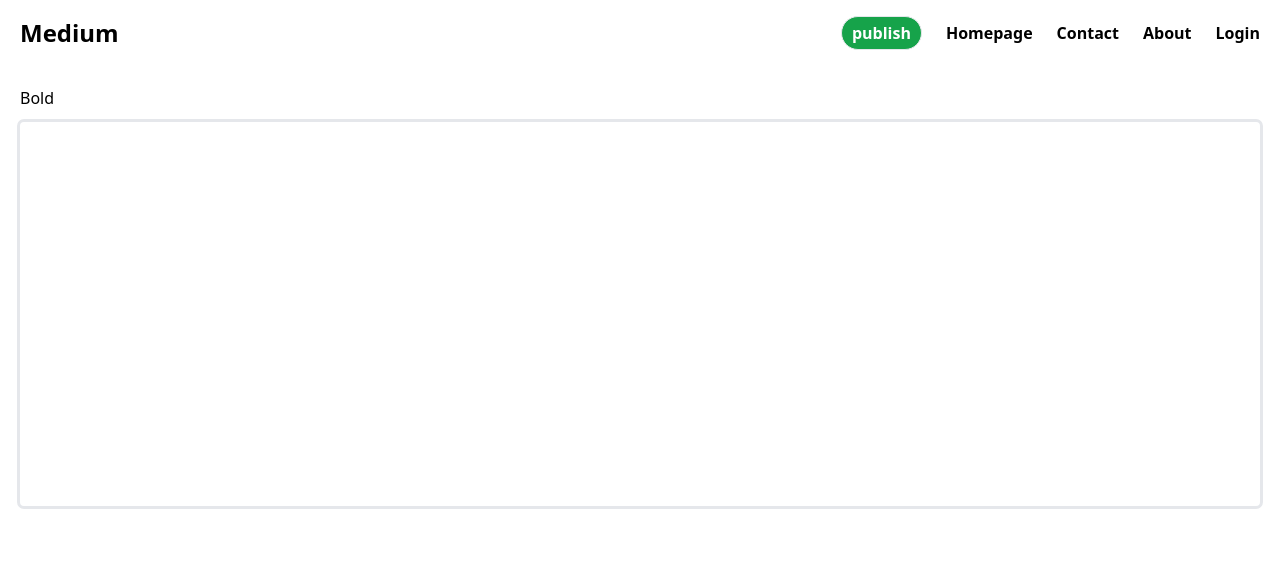
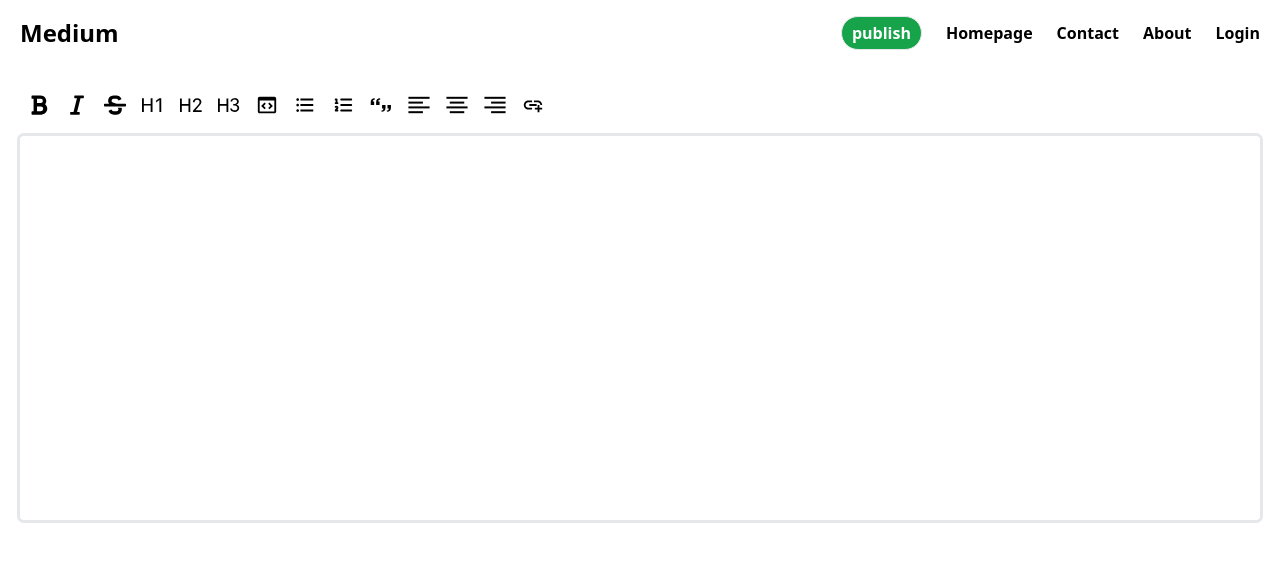
Before and after one commit to illuricharles/blog-application, a Next.js app: page /publish in a window 1280 px wide. Shown: the top 562 px of the page. Built offline with nearby package versions, Linux system fonts and the light colour scheme.

Commit message:
Link Button Added

```diff
--- a/components/editor/Editor.tsx
+++ b/components/editor/Editor.tsx
@@ -1,13 +1,83 @@
 "use client"
 
-import { useEditor, EditorContent } from '@tiptap/react'
+import { useEditor, EditorContent, mergeAttributes } from '@tiptap/react'
 import StarterKit from '@tiptap/starter-kit'
+import Heading from '@tiptap/extension-heading'
 import { ToolBar } from './ToolBar'
+import TextAlign from '@tiptap/extension-text-align'
+import Link from '@tiptap/extension-link'
+
+type Levels = 1 | 2 | 3
 
 export function Editor() {
 
     const extensions = [
-        StarterKit
+        StarterKit.configure({
+            paragraph: {
+                HTMLAttributes: {
+                    class: "text-lg"
+                }
+            },
+            strike: {
+                HTMLAttributes: {
+                    class: "line-through"
+                }
+            },
+            heading: false,
+            codeBlock: {
+                HTMLAttributes: {
+                    class: "bg-gray-900 text-gray-100 p-2 rounded-lg overflow-x-auto font-mono"
+                }
+            },
+            bulletList: {
+                HTMLAttributes: {
+                    class: "list-disc ml-4"
+                }
+            },
+            orderedList: {
+                HTMLAttributes: {
+                    class: "list-decimal ml-4"
+                }
+            },
+            blockquote: {
+                HTMLAttributes: {
+                    class: "border-l-2 ml-2 pl-2"
+                }
+            }
+        }),
+        Link.configure({
+            openOnClick: false,
+            autolink: false,
+            linkOnPaste: false,
+            HTMLAttributes: {
+                target: "_blank",
+                class: "underline text-blue-500"
+            }
+        }),
+        Heading.configure({ levels: [1, 2, 3] }).extend({
+            levels: [1, 2],
+            renderHTML({ node, HTMLAttributes }) {
+              const level = (this.options.levels.includes(node.attrs.level)
+                ? node.attrs.level
+                : this.options.levels[0]) as Levels
+              const classes:Record<Levels, string> = {
+                1: 'text-4xl text-bold',
+                2: 'text-3xl text-bold',
+                3: 'text-2xl text-bold'
+              }
+              return [
+                `h${level}`,
+                mergeAttributes(this.options.HTMLAttributes, HTMLAttributes, {
+                  class: `${classes[level]}`,
+                }),
+                0,
+              ]
+            },
+        }),
+        TextAlign.configure({
+            types: ['heading', 'paragraph'],
+        })
+
     ]
 
     const editor = useEditor({
--- /dev/null
+++ b/components/editor/LinkElement.tsx
@@ -0,0 +1,93 @@
+
+import { Editor } from "@tiptap/react"
+import clsx from "clsx"
+import { useEffect, useState } from "react"
+import { MdAddLink } from "react-icons/md"
+
+interface Props {
+    editor: Editor,
+    initialLink: string | null
+}
+
+interface DisplayLinkInputProps {
+    handleTextLinkInput: (value: string) => void ,
+    inputValue: string,
+    setLinkToText: (url:string) => void,
+    closeShowLinkInput: () => void,
+    editor: Editor
+}
+
+const taskItems = [
+    {
+        task: "link",
+        icon: <MdAddLink size={22} />
+    }
+]
+
+
+
+function DisplayLinkInput({handleTextLinkInput, inputValue, setLinkToText, closeShowLinkInput}: DisplayLinkInputProps) {
+
+
+
+
+    return <div className="absolute top-10 z-50 bg-white border border-gray-700 rounded px-2 py-1">
+        <input type="text" placeholder="https://example.com" className=" rounded outline-none"
+        onChange={(e) => handleTextLinkInput(e.target.value)}
+        value={inputValue}
+        />
+        <button
+        onClick={() => {
+            setLinkToText(inputValue)
+            closeShowLinkInput()
+
+        }
+    }
+        className="px-2 bg-green-700 text-white py-1 rounded"
+        >ok</button>
+    </div>
+}
+
+export function LinkElement({ editor, initialLink }: Props) {
+    const [showLinkInput, setShowLinkInput] = useState(false)
+    const[textLinkInput, setTextLinkInput] = useState('')
+
+    useEffect(() => {
+        if(initialLink) {
+            setTextLinkInput(initialLink)
+        }
+        else {
+            setTextLinkInput("")
+        }
+    }, [initialLink])
+
+
+    function handleTextLinkInput(value: string) {
+        setTextLinkInput(value)
+    }
+
+    function closeShowLinkInput() {
+        setShowLinkInput(false)
+    }
+
+    function setLinkToText(url: string) {
+        if (!url) {
+            editor.chain().focus().extendMarkRange('link').unsetLink().run()
+            return
+        }
+
+        editor.chain().focus().extendMarkRange('link').setLink({ href: url }).run() // Add `unsetLink()` here
+    }
+
+    return <div >
+        <div className="relative">
+            <button
+            className={clsx('p-2', editor.isActive(taskItems[0].task) ? "bg-black text-white" : "bg-white text-black")}
+            onClick={() => setShowLinkInput(!showLinkInput)}
+            >
+                {taskItems[0].icon}
+            </button>
+        </div>
+        {showLinkInput? <DisplayLinkInput editor={editor} closeShowLinkInput={closeShowLinkInput} setLinkToText={setLinkToText} handleTextLinkInput={handleTextLinkInput} inputValue ={textLinkInput}/>:null}
+    </div>
+}
--- a/components/editor/ToolBar.tsx
+++ b/components/editor/ToolBar.tsx
@@ -1,13 +1,24 @@
 import { ToolBarButtons } from "./ToolBarButtons";
 import React from "react";
 import { Editor } from "@tiptap/react";
+import { LinkElement } from "./LinkElement";
 
 interface Props {
     editor: Editor | null
 }
 
 export function ToolBar({editor}: Props) {
-    return <div className="">
-        <ToolBarButtons editor = {editor}/>
+    if(!editor) {
+        return null
+    }
+
+    function getLinkInitialValue() {
+        const link = editor?.getAttributes('link').href
+        return link
+    }
+
+    return <div className="flex">
+         <ToolBarButtons editor = {editor}/>
+         <LinkElement editor={editor} initialLink = {getLinkInitialValue()}/>
     </div>
 }
--- a/components/editor/ToolBarButtons.tsx
+++ b/components/editor/ToolBarButtons.tsx
@@ -1,15 +1,133 @@
 import { Editor } from "@tiptap/react";
+import clsx from "clsx";
+import { BiCodeBlock } from "react-icons/bi";
+import { BsTypeH1, BsTypeH2, BsTypeH3 } from "react-icons/bs";
+import {  FaBold, FaItalic, FaStrikethrough } from "react-icons/fa";
+import { GrBlockQuote, GrTextAlignCenter, GrTextAlignLeft, GrTextAlignRight } from "react-icons/gr";
+import { LuListOrdered } from "react-icons/lu";
+import {  MdFormatListBulleted } from "react-icons/md";
+
 interface Props {
     editor: Editor | null
+}
+
+const largeIconSize = 22
+
+const editorButtons = [
+  {
+    task: 'bold',
+    icon: <FaBold size={largeIconSize}/>
+  },
+  {
+    task: 'italic',
+    icon: <FaItalic size={largeIconSize}/>
+  },
+  {
+    task: 'strike',
+    icon: <FaStrikethrough size={largeIconSize}/>
+  },
+  {
+    task: 'h1',
+    icon: <BsTypeH1 size={largeIconSize} />,
+    level: 1
+  },
+  {
+    task: 'h2',
+    icon: <BsTypeH2 size={largeIconSize}/>,
+    level:2
+  },
+  {
+    task: 'h3',
+    icon: <BsTypeH3 size = {largeIconSize}/>,
+    level: 3
+  },
+  {
+    task: 'codeBlock',
+    icon: <BiCodeBlock size={largeIconSize} />
+  },
+  {
+    task: 'bulletList',
+    icon: <MdFormatListBulleted size={largeIconSize} />
+  },
+  {
+    task: "orderedList",
+    icon: <LuListOrdered size={largeIconSize} />
+  },
+  {
+    task: 'blockquote',
+    icon: <GrBlockQuote size={largeIconSize}/>
+  },
+  {
+    task: 'left',
+    icon: <GrTextAlignLeft size={largeIconSize}/>
+  },
+  {
+    task: 'center',
+    icon: <GrTextAlignCenter size={largeIconSize}/>
+  },
+  {
+    task: 'right',
+    icon: <GrTextAlignRight size={largeIconSize} />
+  },
+]
+
+function onClickEditorButton(task: string, editor: Editor) {
+  switch(task) {
+    case 'bold':
+    return editor.chain().focus().toggleBold().run()
+    case 'italic':
+    return editor.chain().focus().toggleItalic().run()
+    case 'strike':
+    return editor.chain().focus().toggleStrike().run()
+    case 'h1':
+      return editor.chain().focus().toggleHeading({level:1}).run()
+    case 'h2':
+      return editor.chain().focus().toggleHeading({level:2}).run()
+    case 'h3':
+      return editor.chain().focus().toggleHeading({level:3}).run()
+    case 'codeBlock':
+      return editor.chain().focus().toggleCodeBlock().run()
+    case 'bulletList':
+      return editor.chain().focus().toggleBulletList().run()
+    case 'orderedList':
+      return editor.chain().focus().toggleOrderedList().run()
+    case 'blockquote':
+      return editor.chain().focus().toggleBlockquote().run()
+    case 'left':
+      return  editor.chain().focus().setTextAlign('left').run()
+    case 'right':
+      return  editor.chain().focus().setTextAlign('right').run()
+    case 'center':
+      return editor.chain().focus().setTextAlign('center').run()
+  }
 }
 
 export function ToolBarButtons({editor}: Props) {
     if(!editor) return null
 
-    return <button
-    onClick={() => editor.chain().focus().toggleBold().run()}
-    className={editor.isActive('bold') ? 'bg-black text-white' : 'text-black bg-white'}
-  >
-    Bold
-  </button>
+    return <div>
+      <div className="">
+        {editorButtons.map(eachItem => {
+          let isActive = false
+          if(editor.isActive(eachItem.task)) isActive = true
+          else if(editor.isActive('heading', {level: eachItem.level})) isActive = true
+          else isActive = editor.isActive({ textAlign: eachItem.task })
+
+          return <button key={eachItem.task}
+          className={clsx('p-2', isActive ? "bg-black text-white":"bg-white text-black")}
+          onClick={() => onClickEditorButton(eachItem.task, editor)}
+          >
+            {eachItem.icon}
+          </button>
+        })}
+
+      </div>
+    </div>
+
+  //   <button
+  //   onClick={() => editor.chain().focus().toggleBold().run()}
+  //   className={editor.isActive('bold') ? 'bg-black text-white' : 'text-black bg-white'}
+  // >
+  //   Bold
+  // </button>
 }
--- a/package.json
+++ b/package.json
@@ -12,10 +12,15 @@
     "@tailwindcss/typography": "^0.5.15",
     "@tiptap/extension-bold": "^2.9.1",
     "@tiptap/extension-bubble-menu": "^2.9.1",
+    "@tiptap/extension-heading": "^2.9.1",
     "@tiptap/extension-image": "^2.9.1",
+    "@tiptap/extension-link": "^2.9.1",
+    "@tiptap/extension-strike": "^2.9.1",
+    "@tiptap/extension-text-align": "^2.9.1",
     "@tiptap/pm": "^2.9.1",
     "@tiptap/react": "^2.9.1",
     "@tiptap/starter-kit": "^2.9.1",
+    "clsx": "^2.1.1",
     "next": "15.0.1",
     "react": "^18.3.1",
     "react-dom": "^18.3.1",
```
Also changed, not shown: 1 other file (tests, documents, lock files or other folders).
